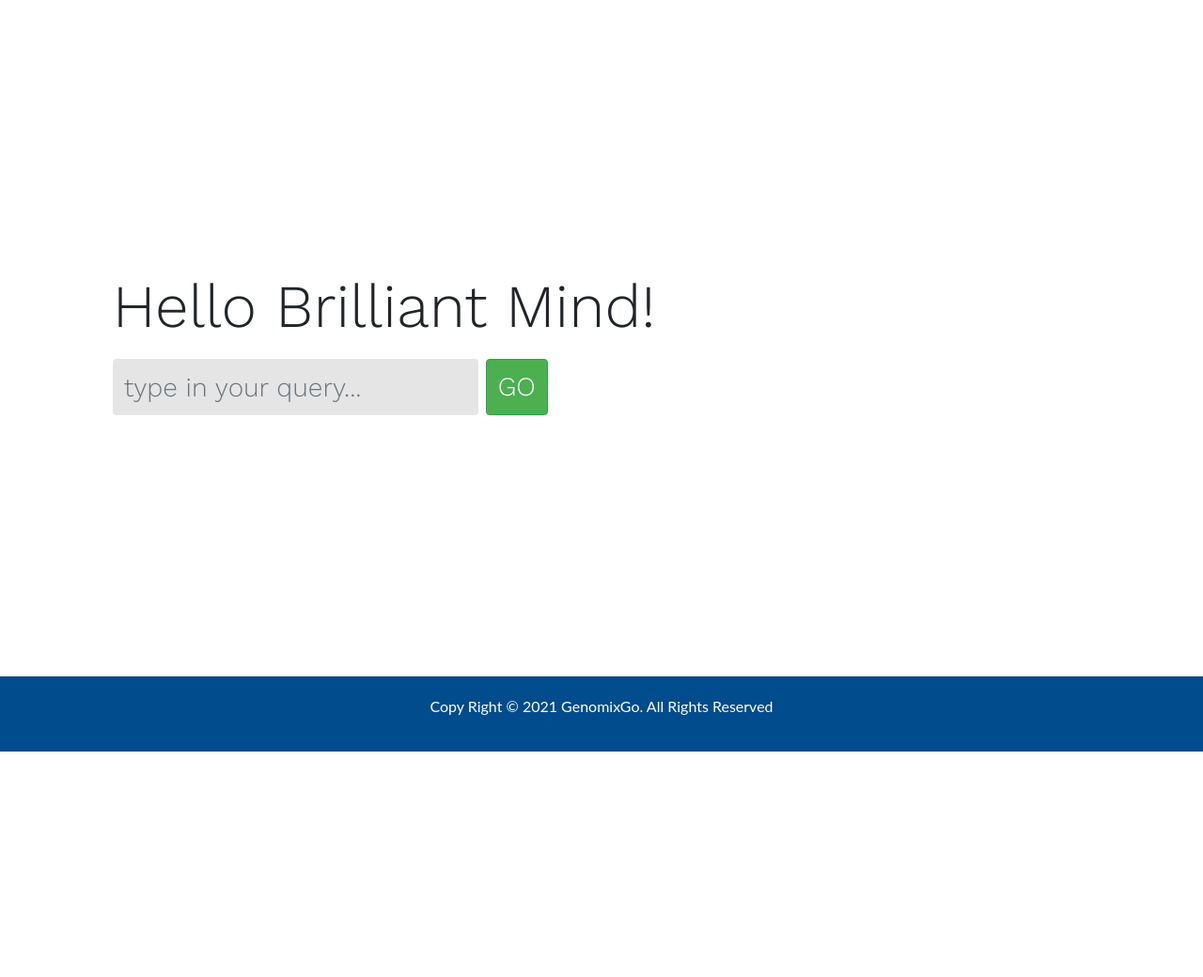
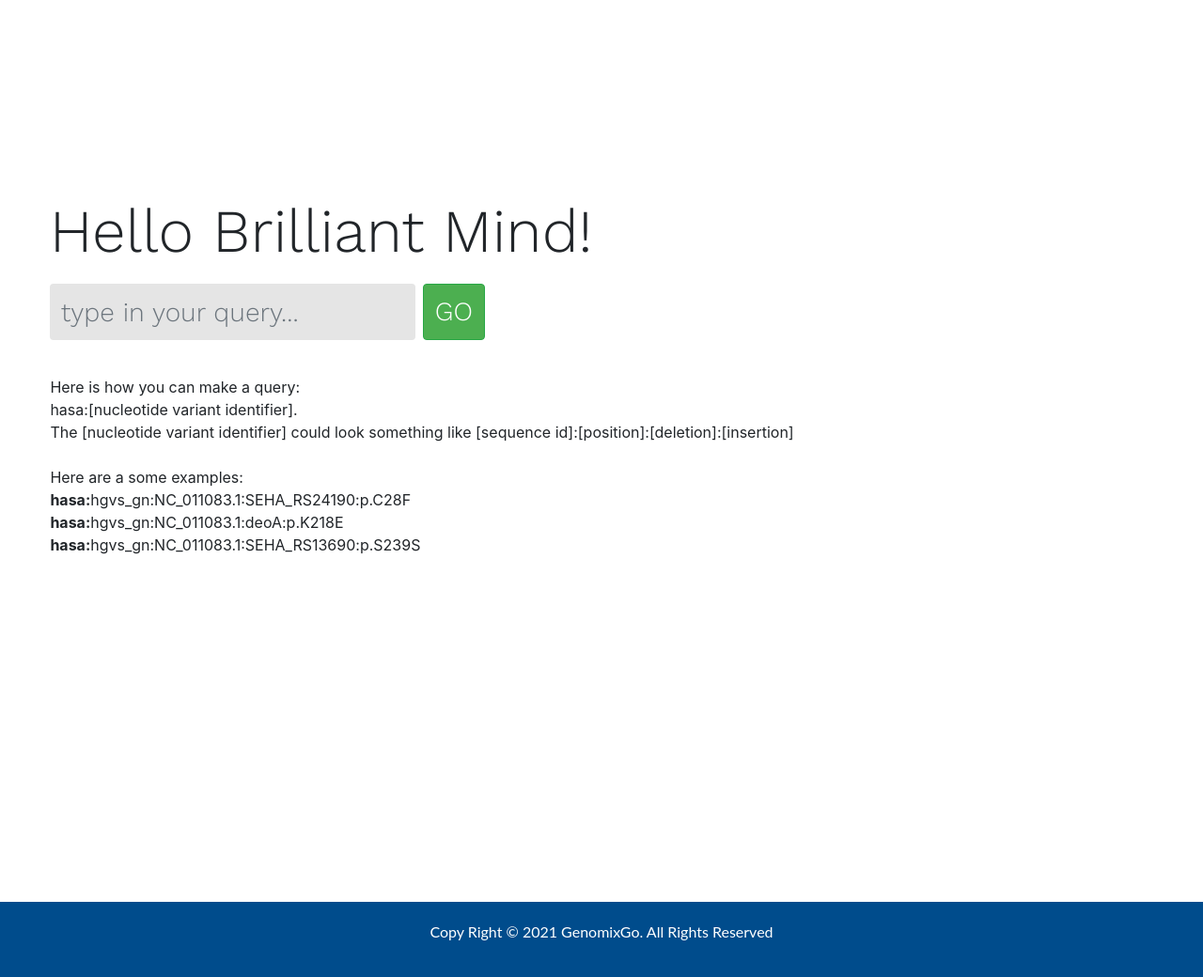
Before and after one commit to kimiashadkami/UI-for-a-Microbial-Genomics-Database, a Flask app: page / in a window 1280 px wide. Shown: the part 76-1116 px from the top of the page at 94% size. Before the commit the page ends 876 px from the top, so only its background shows below. Run offline with Flask 2, Linux system fonts and the light colour scheme.

Commit message:
info on the first page regarding how to make a query

```diff
--- a/static/css/index.css
+++ b/static/css/index.css
@@ -4,14 +4,15 @@
 }
 
 .main-container .form-row{
-  min-height: 90vh;
+  min-height: 50vh;
 }
 
 .main-container .form-row .form-col{
   display: flex;
-  justify-content: center;
+  justify-content: left;
+  margin-left: 3%;
   margin-top: auto;
-  margin-bottom: auto;
+  margin-bottom: 3%;
 }
 
 .mylegend{
@@ -34,3 +35,21 @@
   background-color: #4CAF50;
   height: 60px;
 }
+
+.main-container .info-row{
+  min-height: 70vh;
+}
+
+.main-container .info-row .info-col{
+  display: flex;
+  justify-content: left;
+  margin-left: 3%;
+  margin-top: 0;
+  margin-bottom: auto;
+}
+
+.info-txt{
+  font-family: Lato;
+  font-size: 140%;
+  color: #000000;
+}
--- a/templates/index.html
+++ b/templates/index.html
@@ -24,6 +24,22 @@
     </div>
     <!-- end form -->
   </div>
+  <!-- start info -->
+  <div class="row info-row">
+    <div class="col-xl col-lg col-md col-sm col-xs info-col text-wrap">
+      <p class="text-break">
+        Here is how you can make a query:<br>
+        hasa:[nucleotide variant identifier].<br>
+        The [nucleotide variant identifier] could look something like
+        [sequence id]:[position]:[deletion]:[insertion]<br><br>
+        Here are a some examples:<br>
+        <b>hasa:</b>hgvs_gn:NC_011083.1:SEHA_RS24190:p.C28F<br>
+        <b>hasa:</b>hgvs_gn:NC_011083.1:deoA:p.K218E<br>
+        <b>hasa:</b>hgvs_gn:NC_011083.1:SEHA_RS13690:p.S239S<br>
+      </p>
+    </div>
+  </div>
+  <!-- end info -->
 </div>
 <!-- end main container -->
 
```
